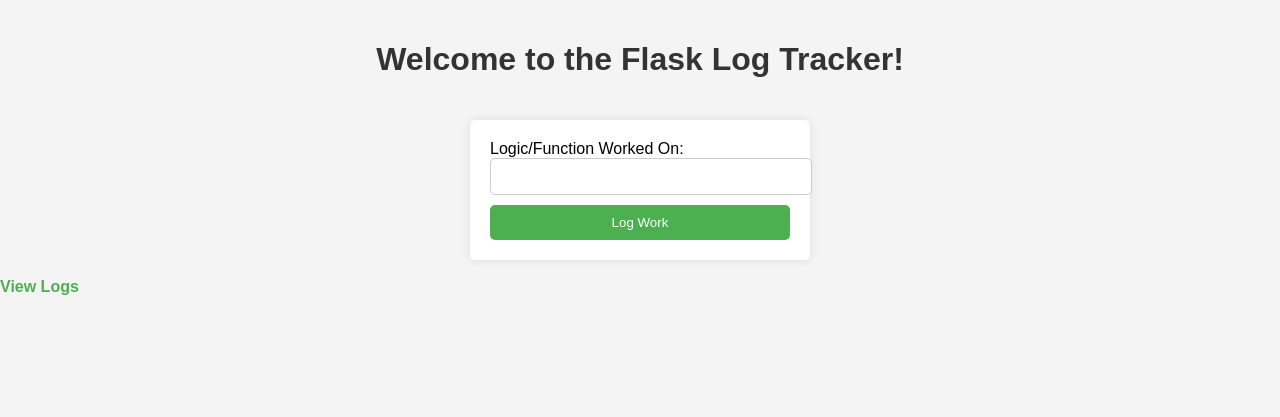
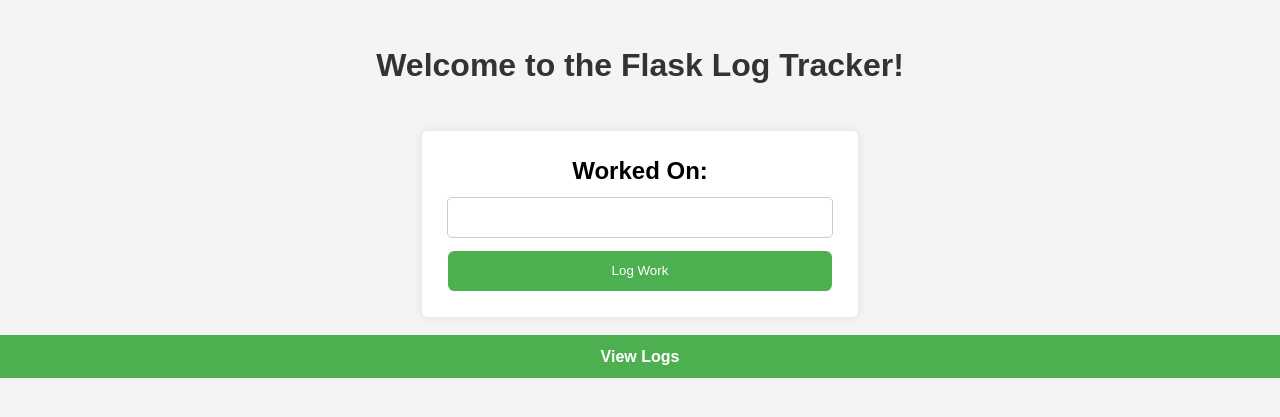
Before and after one commit to aakku106/codeTracker, a Flask app: page / in a window 1280 px wide. Shown: the top 417 px of the page. Run offline with Flask 3, Linux system fonts and the light colour scheme.

Commit message:
refactor: rename logs route to view_logs and reverse log display order; update HTML for improved navigation and styling

```diff
--- a/app.py
+++ b/app.py
@@ -38,15 +38,13 @@ def home():
     return render_template('index.html', message=message)
 
 @app.route('/logs')
-def logs():
-    # Read and display the logs from the CSV file
-    logs = []
+def view_logs():
+    # Read the logs from the CSV file
     with open(LOG_FILE, mode="r") as file:
         reader = list(csv.reader(file))
-        for row in reader[1:]:  # Skip the header
-            logs.append(row)
-
-    return render_template('logs.html', logs=logs)
+        # Reverse the list of logs (skip the header)
+        reversed_logs = reader[1:][::-1]  # Skip the header and reverse the rest
+    return render_template('logs.html', logs=reversed_logs)
 
 if __name__ == '__main__':
     app.run(debug=True)
--- a/static/style.css
+++ b/static/style.css
@@ -1,3 +1,5 @@
+/** @format */
+
 body {
   font-family: Arial, sans-serif;
   background-color: #f4f4f4;
@@ -8,12 +10,12 @@ body {
 h1 {
   color: #333;
   text-align: center;
-    padding: 20px;
+  padding: 2vw;
 }
 
 a {
   text-decoration: none;
-    color: #4CAF50;
+  color: #4caf50;
   font-weight: bold;
 }
 
@@ -22,29 +24,40 @@ a:hover {
 }
 
 form {
-    width: 300px;
+  width: 30vw;
   margin: 0 auto;
-    padding: 20px;
+  padding: 2vw;
   background-color: #fff;
   border-radius: 5px;
   box-shadow: 0 0 10px rgba(0, 0, 0, 0.1);
+  display: flex;
+  justify-content: center;
+  align-items: center;
+  flex-direction: column;
+  font-size: x-large;
+  font-weight: bold;
+
+  &:hover {
+    box-shadow: 0 0 10px rgba(0, 0, 0, 0.3);
+  }
 }
 
 input[type="text"] {
-    width: 100%;
-    padding: 10px;
-    margin-bottom: 10px;
+  width: 20vw;
+  padding: 1vw 5vw;
+  height: 1vw;
+  margin: 1vw;
   border: 1px solid #ccc;
   border-radius: 5px;
 }
 
 input[type="submit"] {
-    width: 100%;
-    padding: 10px;
-    background-color: #4CAF50;
+  width: 30vw;
+  padding: 1vw;
+  background-color: #4caf50;
   color: white;
   border: none;
-    border-radius: 5px;
+  border-radius: 0.5vw;
   cursor: pointer;
 }
 
@@ -59,8 +72,34 @@ ul {
 
 li {
   background-color: #fff;
-    margin: 5px 0;
-    padding: 10px;
-    border-radius: 5px;
+  margin: 0.5vw 0;
+  padding: 1vw;
+  border-radius: 0.5vw;
   box-shadow: 0 0 5px rgba(0, 0, 0, 0.1);
 }
+.row {
+  display: flex;
+  justify-content: space-between;
+  align-items: center;
+  padding: 1vw;
+  border-bottom: 1px solid #ccc;
+  text-align: center !important;
+  padding: 2vw;
+  &:hover {
+    background-color: #45a049;
+  }
+}
+
+.navigation {
+  display: flex;
+  justify-content: space-between;
+  align-items: center;
+  text-align: center;
+  padding: 1vw;
+  background-color: #4caf50;
+  color: white;
+
+  .margins {
+    margin: auto;
+  }
+}
--- a/templates/index.html
+++ b/templates/index.html
@@ -18,14 +18,14 @@
 
     <!-- Input Form for Logging Work -->
     <form method="POST">
-        <label for="logic_name">Logic/Function Worked On:</label>
+        <label for="logic_name">Worked On:</label>
         <input type="text" name="logic_name" required>
         <input type="submit" value="Log Work">
     </form>
 
     <br>
 
-    <a href="/logs">View Logs</a>
+    <a class="navigation" href="/logs"> <span class="margins">View Logs</span></a>
 </body>
 
 </html>
--- a/templates/logs.html
+++ b/templates/logs.html
@@ -11,17 +11,18 @@
 <body>
     <h1>Work Logs</h1>
 
+    <a class="navigation" href="/"><span class="margins">Back to Home</span></a>
+
     <!-- Display the list of logs -->
     <ul>
         {% for log in logs %}
-        <li>S.N: {{ log[0] }} | {{ log[1] }} | {{ log[2] }}</li>
+        <li class="row">S.N: {{ log[0] }} | {{ log[1] }} | {{ log[2] }}</li>
         {% else %}
         <li>No logs yet!</li>
         {% endfor %}
     </ul>
 
     <br>
-    <a href="/">Back to Home</a>
 </body>
 
 </html>
```
Lines whose indentation alone changed are shown as unchanged.
